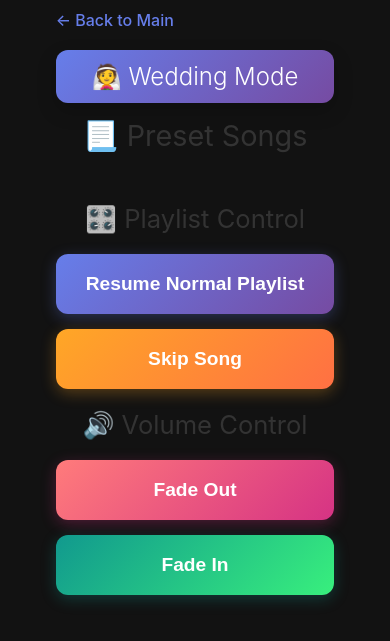
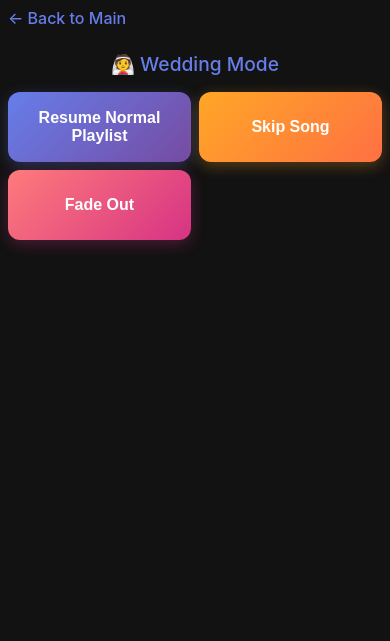
Before and after one commit to jlevangi/LazyDJ, a Flask app: template app/templates/event_mode.html in a window 390 px wide. Shown: the top 641 px of the page. Run offline with Flask 2, Linux system fonts and the light colour scheme; the template is opened without the code that fills it, so the values that code supplies are empty.

Commit message:
all good in the hood

```diff
--- a/app/templates/event_mode.html
+++ b/app/templates/event_mode.html
@@ -14,73 +14,78 @@
 
 .event-header {
     text-align: center;
-    margin-bottom: 30px;
-    background: linear-gradient(135deg, #667eea 0%, #764ba2 100%);
-    color: white;
-    padding: 15px 20px;
-    border-radius: 12px;
-    box-shadow: 0 8px 20px rgba(0, 0, 0, 0.2);
+    margin-bottom: 20px;
 }
 
-.event-header h1 {
+.wedding-title {
+    font-size: 1.4em;
+    font-weight: 500;
+    color: #667eea;
+    padding: 8px 0;
     margin: 0;
-    font-size: 1.8em;
-    font-weight: 300;
 }
 
-.event-header p {
-    margin: 8px 0 0 0;
-    opacity: 0.9;
-    font-size: 0.95em;
+.all-buttons-grid {
+    display: grid;
+    grid-template-columns: repeat(2, 1fr);
+    gap: 12px;
 }
 
-.preset-songs-section {
-    margin-bottom: 40px;
-}
-
-.preset-songs-section h2 {
+.preset-button,
+.control-button,
+.fade-button {
+    border: none;
+    padding: 18px 16px;
+    border-radius: 12px;
+    font-size: 1.1em;
+    font-weight: 600;
+    cursor: pointer;
+    transition: all 0.3s ease;
+    height: 80px;
+    display: flex;
+    align-items: center;
+    justify-content: center;
     text-align: center;
-    color: #333;
-    margin-bottom: 25px;
-    font-size: 1.8em;
-    font-weight: 400;
-}
-
-.preset-buttons {
-    display: grid;
-    grid-template-columns: 1fr;
-    gap: 15px;
+    color: white;
+    box-sizing: border-box;
 }
 
 .preset-button {
     background: linear-gradient(135deg, #11998e 0%, #38ef7d 100%);
-    color: white;
-    border: none;
-    padding: 20px;
-    border-radius: 12px;
-    font-size: 1.2em;
-    font-weight: 500;
-    cursor: pointer;
-    transition: all 0.3s ease;
-    box-shadow: 0 4px 15px rgba(17, 153, 142, 0.3);
-    min-height: 70px;
-    display: flex;
-    align-items: center;
-    justify-content: center;
-    text-align: center;
+    box-shadow: 0 3px 10px rgba(17, 153, 142, 0.3);
 }
 
-.preset-button:hover {
-    transform: translateY(-2px);
-    box-shadow: 0 6px 20px rgba(17, 153, 142, 0.4);
+.playlist-button {
+    background: linear-gradient(135deg, #667eea 0%, #764ba2 100%);
+    box-shadow: 0 3px 10px rgba(102, 126, 234, 0.3);
 }
 
-.preset-button:active {
-    transform: translateY(0);
-    box-shadow: 0 2px 10px rgba(17, 153, 142, 0.3);
+.skip-button {
+    background: linear-gradient(135deg, #ffa726 0%, #ff7043 100%);
+    box-shadow: 0 3px 10px rgba(255, 167, 38, 0.3);
 }
 
-.preset-button:disabled {
+.fade-out {
+    background: linear-gradient(135deg, #ff7b7b 0%, #d63384 100%);
+    box-shadow: 0 3px 10px rgba(214, 51, 132, 0.3);
+}
+
+.preset-button:hover,
+.control-button:hover,
+.fade-button:hover {
+    transform: translateY(-1px);
+    filter: brightness(1.1);
+}
+
+.preset-button:active,
+.control-button:active,
+.fade-button:active {
+    transform: translateY(0);
+}
+
+.preset-button:disabled,
+.control-button:disabled,
+.fade-button:disabled {
     opacity: 0.6;
     cursor: not-allowed;
     transform: none;
@@ -249,34 +254,28 @@
 /* Responsive design */
 @media (max-width: 480px) {
     .event-mode-container {
-        padding: 10px;
+        padding: 8px;
     }
 
     .event-header {
-        padding: 12px 15px;
-        margin-bottom: 15px;
+        margin-bottom: 12px;
     }
 
-    .event-header h1 {
-        font-size: 1.5em;
+    .wedding-title {
+        font-size: 1.2em;
+        padding: 4px 0;
     }
 
-    .event-header p {
-        font-size: 0.85em;
-        margin: 5px 0 0 0;
+    .all-buttons-grid {
+        gap: 8px;
     }
 
-    .preset-songs-section {
-        margin-bottom: 25px;
-    }
-
-    .preset-buttons {
-        grid-template-columns: repeat(2, 1fr) !important;
-    }
-
-    .playlist-control-section,
-    .volume-control-section {
-        margin-bottom: 20px;
+    .preset-button,
+    .control-button,
+    .fade-button {
+        padding: 16px 12px;
+        font-size: 1em;
+        height: 70px;
     }
 
     .notification {
@@ -367,35 +366,19 @@
     <a href="{{ url_for('routes.search') }}" class="back-link">← Back to Main</a>
 
     <div class="event-header">
-        <h1>👰 Wedding Mode</h1>
+        <div class="wedding-title">👰 Wedding Mode</div>
     </div>
 
-    <div class="preset-songs-section">
-        <h2>📃 Preset Songs</h2>
-        <div class="preset-buttons">
+    <div class="all-buttons-grid">
         {% for song in preset_songs %}
         <button class="preset-button" data-uri="{{ song.uri }}" data-song-name="{{ song.name }}" onclick="handlePresetClick(this)">
             {{ song.name }}
         </button>
         {% endfor %}
-        </div>
-    </div>
 
-    <div class="playlist-control-section">
-        <h2>🎛️ Playlist Control</h2>
-        <div class="control-buttons">
         <button class="control-button playlist-button" onclick="resumePlaylist()">Resume Normal Playlist</button>
         <button class="control-button skip-button" onclick="skipSong()">Skip Song</button>
-        </div>
-    </div>
-
-    <div class="volume-control-section">
-        <h2>🔊 Volume Control</h2>
-        <div class="volume-buttons">
         <button class="fade-button fade-out" onclick="fadeOut()">Fade Out</button>
-            <button class="fade-button fade-in" onclick="fadeIn()">Fade In</button>
-        </div>
-    </div>
     </div>
 
 <div id="notification" class="notification"></div>
```
Lines whose indentation alone changed are shown as unchanged.
